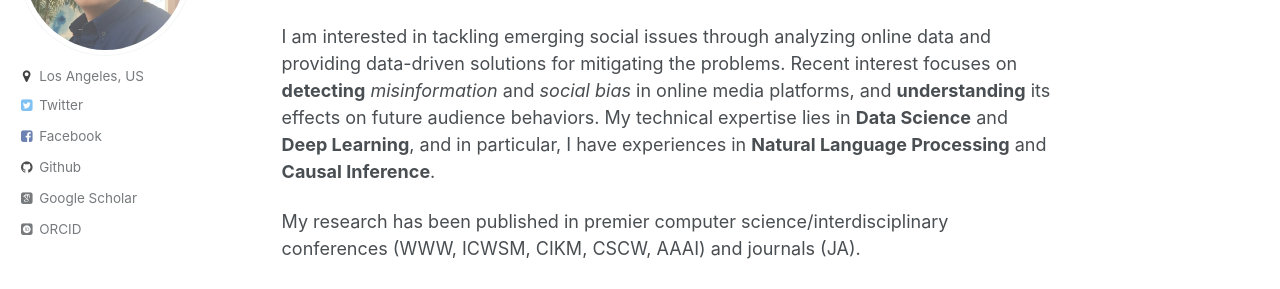
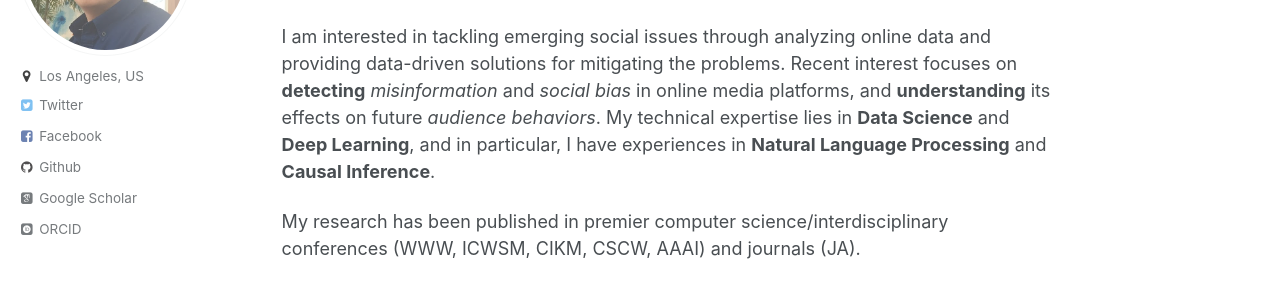
Before and after one commit to bywords/bywords.github.io, a Jekyll site: the page built from _pages/about.md, in a window 1280 px wide and 900 px high. Shown: the part 242-531 px from the top of the window. Built offline with Jekyll 4.4.1, drawn with Linux system fonts in a browser that asks for light colours; some web fonts are replaced.

Commit message:
updated site

```diff
--- a/_pages/about.md
+++ b/_pages/about.md
@@ -11,7 +11,7 @@ redirect_from:
 I am a postdoctoral researcher at UCLA, working with [Dr. Jungseock Joo](http://jsjoo.com).
 Before joining UCLA, I was also a postdoc at Qatar Computing Research Institute. I received my Ph.D. from KAIST in 2018 with the honored dissertation with the guidance of [Dr. Meeyoung Cha](https://ds.ibs.re.kr/index.php/ci/).
 
-I am interested in tackling emerging social issues through analyzing online data and providing data-driven solutions for mitigating the problems. Recent interest focuses on **detecting** *misinformation* and *social bias* in online media platforms, and **understanding** its effects on future audience behaviors.
+I am interested in tackling emerging social issues through analyzing online data and providing data-driven solutions for mitigating the problems. Recent interest focuses on **detecting** *misinformation* and *social bias* in online media platforms, and **understanding** its effects on future *audience behaviors*.
 My technical expertise lies in **Data Science** and **Deep Learning**, and in particular, I have experiences in **Natural Language Processing** and **Causal Inference**.
 
 My research has been published in premier computer science/interdisciplinary conferences (WWW, ICWSM, CIKM, CSCW, AAAI) and journals (JA).
```
